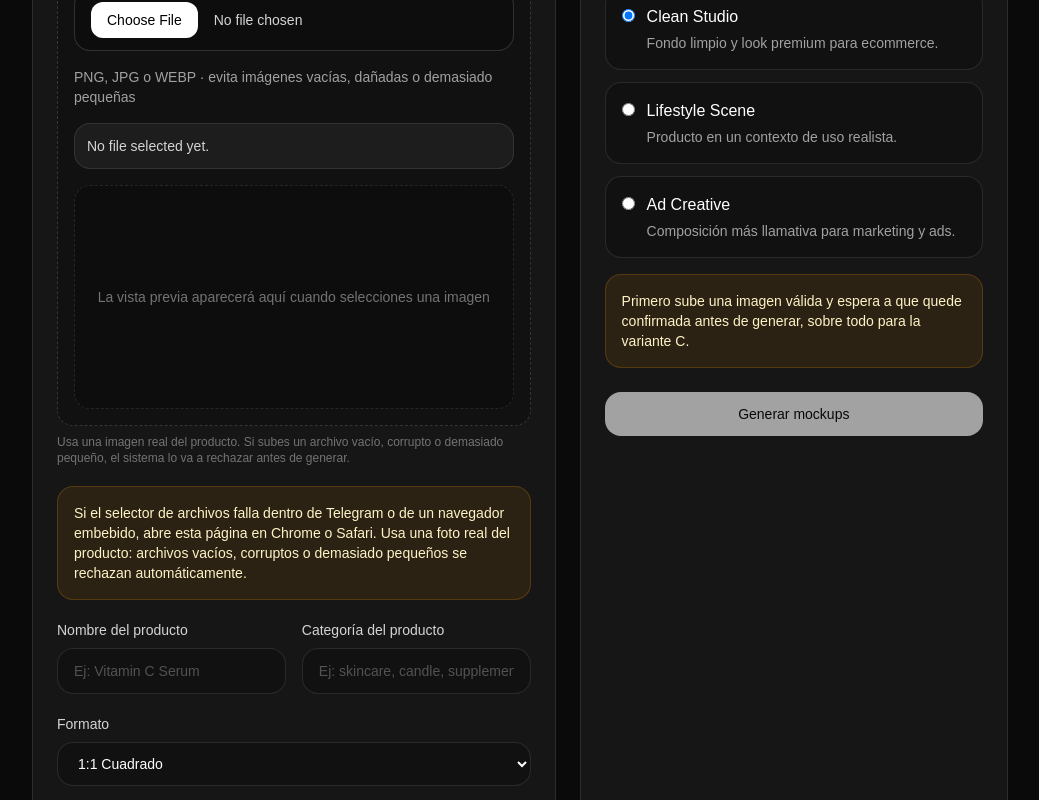
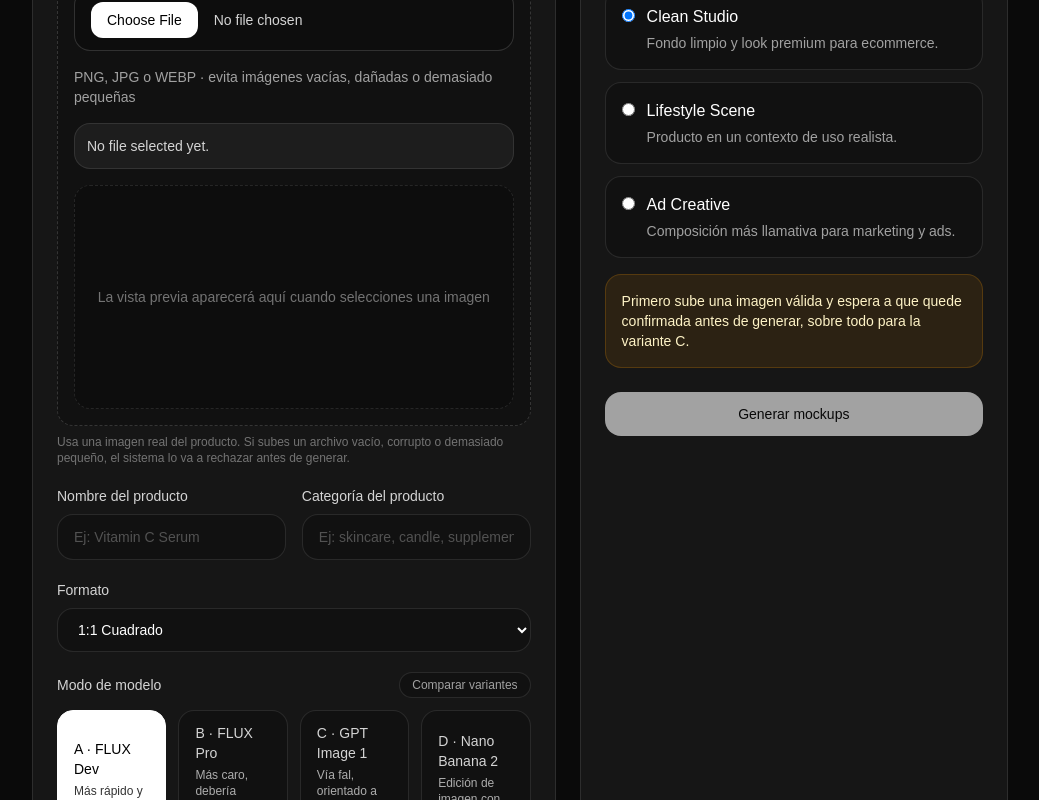
Before and after one commit to leovelasqez/ai-agent-business, a Next.js app in the folder mockforge/: page /upload in a window 1280 px wide. Shown: the part 389-1189 px from the top of the page, without its empty margins (120-1159 px from the left). Built offline with nearby package versions, Linux system fonts and the light colour scheme.

Commit message:
fix: remove static Telegram warning from upload form
WebviewWarning (rendered by upload/page.tsx) already detects embedded browsers
and shows a contextual alert only when needed. The static always-visible warning
was duplicating this and cluttering the form for all users.

```diff
--- a/mockforge/src/components/mockup-upload-form.tsx
+++ b/mockforge/src/components/mockup-upload-form.tsx
@@ -180,10 +180,6 @@ export function MockupUploadForm({
             </div>
           ) : null}
 
-          <div className="rounded-2xl border border-amber-500/20 bg-amber-500/10 p-4 text-sm text-amber-100">
-            Si el selector de archivos falla dentro de Telegram o de un navegador embebido, abre esta página en Chrome o Safari. Usa una foto real del producto: archivos vacíos, corruptos o demasiado pequeños se rechazan automáticamente.
-          </div>
-
           <div className="grid gap-4 sm:grid-cols-2">
             <div>
               <label className="mb-2 block text-sm text-neutral-300">Nombre del producto</label>
```
